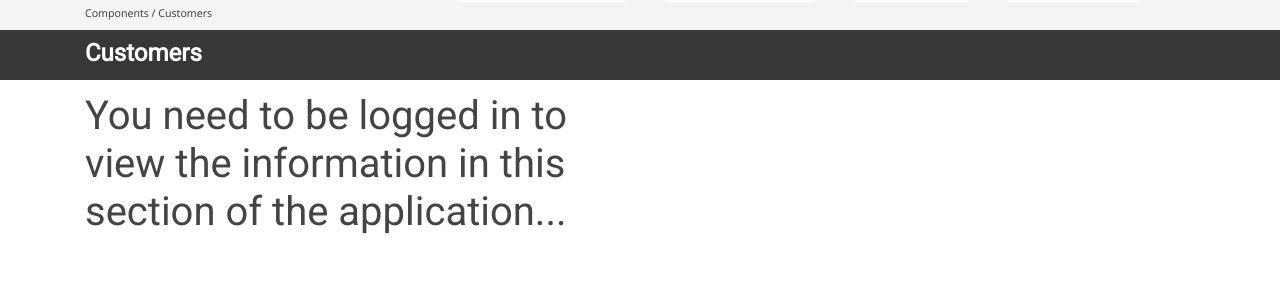
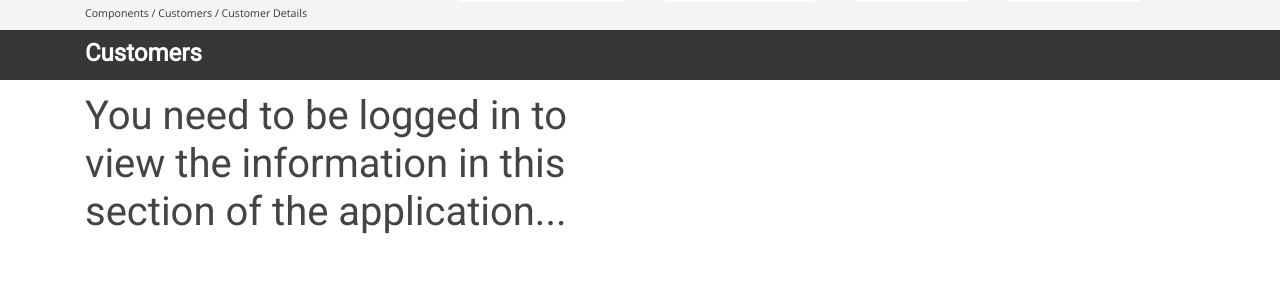
Before and after one commit to DFrost55555/tracker, a Django app: template apps/customers/templates/customers/customer_detail.html in a window 1280 px wide. Shown: the part 118-418 px from the top of the page. Run offline with Django 3.2, Linux system fonts and the light colour scheme; the template is opened without the code that fills it, so the values that code supplies are empty; parts of the project's set-up code (start-up, migrations or seed data) failed here and were passed over; some libraries are stand-ins or nearby versions.

Commit message:
Update customer_detail.html

```diff
--- a/apps/customers/templates/customers/customer_detail.html
+++ b/apps/customers/templates/customers/customer_detail.html
@@ -1,6 +1,6 @@
 {% extends "../main/base.html" %}
 {% block content %}
-    {% with breadcrumb="Components / Customers"%}
+    {% with breadcrumb="Components / Customers / Customer Details"%}
         {% include "./cust_pagetopper.html" %}
     {% endwith %}
     {% include "./cust_pgheader.html" %}
@@ -15,10 +15,10 @@
                     </div>
                     {% endfor %}
                 {% endif %}
-                    <h2><b>{{ object.cust_name }}</b></h2>
+                    {% include "../customers/cust_details.html" %}
                 </div>
                 <div class="col-md-3">
-                    {% include "../customers/cust_sideoptions.html" %}
+                    {% include "../customers/cust_detailoptions.html" %}
                 </div>
             </div>
         </main>
```
